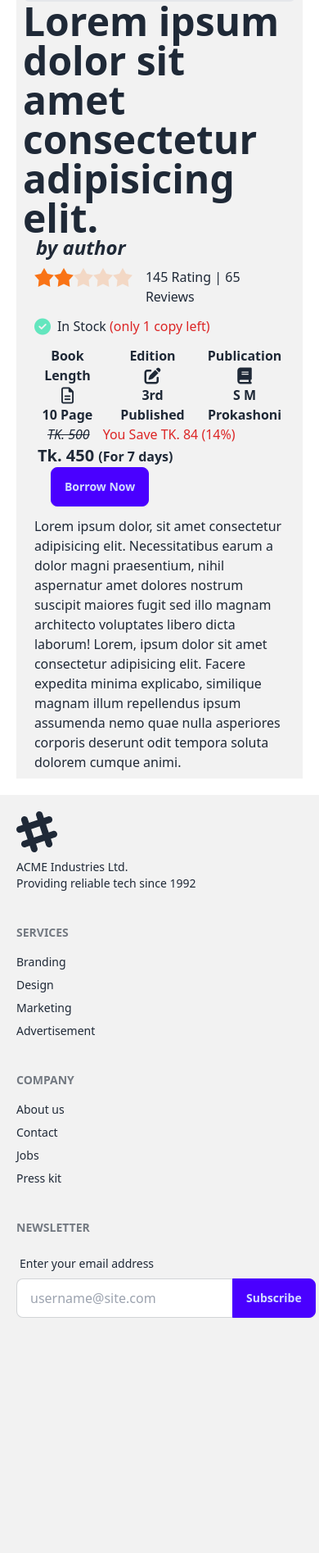
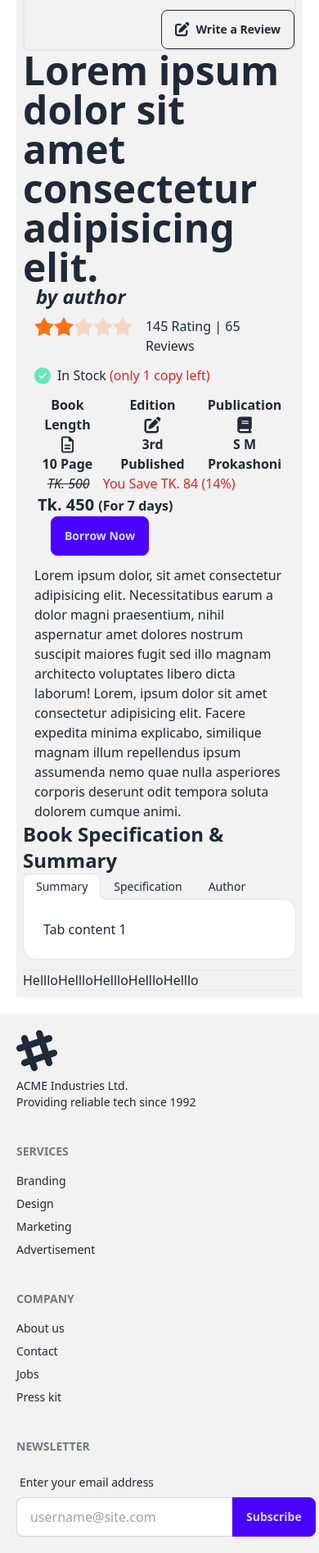
Before and after one commit to SaiyedulMorsalin/Library-Management-System, a Django app: page /books/details/ in a window 390 px wide. Shown: the part 496-2391 px from the top of the page at 82% size. Before the commit the page ends 2104 px from the top, so only its background shows below. Run offline with Django 5.2, Linux system fonts and the light colour scheme; some libraries are stand-ins or nearby versions.

Commit message:
added some changes

```diff
--- a/books/templates/book_detail.html
+++ b/books/templates/book_detail.html
@@ -11,15 +11,21 @@ Book Detail
 {% block main_content %}
 <div class="sm:container sm:mx-auto">
     <div class="grid grid-cols-1 sm:grid-cols-12 m-5">
+        <!-- Main Content -->
         <div class="col-span-8 p-2 bg-base-200">
             <div class="sm:flex sm:gap-10 sm:items-center">
-                <div class="detail-img h-full border-2 rounded-lg">
+                <div class="detail-img border-2 rounded-lg">
                     <figure>
                         <img style="width: 1024px; height: 400px;"
                             src="https://www.themealdb.com/images/media/meals/ustsqw1468250014.jpg" alt="Book Image" />
                     </figure>
+                    <div class=" flex justify-end mt-3">
+                        <a class="btn btn-outline" href=""><i class="fa-solid fa-pen-to-square fa-lg"></i>Write a
+                            Review</a>
+                    </div>
                 </div>
-                <div class="detail-text h-full">
+
+                <div class="detail-text">
                     <div class="text-title font-semibold">
                         <h1 class="text-5xl">Lorem ipsum dolor sit amet consectetur adipisicing elit.</h1>
                         <h5 class="leading-none text-2xl italic ml-4">by author</h5>
@@ -48,35 +54,26 @@ Book Detail
                             <h4 class="mx-4 w-auto">145 Rating | 65 Reviews</h4>
                         </div>
                         <div class="sm:flex sm:justify-center sm:items-center mt-3">
-                            <div class="others-addtion-space"></div>
-
                             <div class="grid grid-cols-1 sm:grid-cols-12 sm:gap-5">
                                 <div class="col-span-7">
                                     <div class="text">
                                         <h4><i class="fa-solid fa-circle-check fa-lg mr-2"
                                                 style="color: #63E6BE;"></i>In Stock <span class="text-red-600">(only 1
                                                 copy left)</span></h4>
-
                                         <div class="flex gap-5 mt-3">
                                             <ul class="text-center text-base font-semibold">
                                                 <li>Book Length</li>
-                                                <li>
-                                                    <i class="fa-regular fa-file-lines fa-lg"></i>
-                                                </li>
+                                                <li><i class="fa-regular fa-file-lines fa-lg"></i></li>
                                                 <li>10 Page</li>
                                             </ul>
                                             <ul class="text-center text-base font-semibold">
                                                 <li>Edition</li>
-                                                <li>
-                                                    <i class="fa-solid fa-pen-to-square fa-lg"></i>
-                                                </li>
+                                                <li><i class="fa-solid fa-pen-to-square fa-lg"></i></li>
                                                 <li>3rd Published</li>
                                             </ul>
                                             <ul class="text-center text-base font-semibold">
                                                 <li>Publication</li>
-                                                <li>
-                                                    <i class="fa-solid fa-book fa-lg"></i>
-                                                </li>
+                                                <li><i class="fa-solid fa-book fa-lg"></i></li>
                                                 <li><a href="">S M Prokashoni</a></li>
                                             </ul>
                                         </div>
@@ -103,16 +100,58 @@ Book Detail
                             consectetur adipisicing elit. Facere expedita minima explicabo, similique magnam illum
                             repellendus ipsum assumenda nemo quae nulla asperiores corporis deserunt odit tempora soluta
                             dolorem cumque animi.</p>
+
                     </div>
+                    <div class="">
+                        <h3 class="text-2xl font-semibold">Book Specification & Summary</h3>
+
+                        <div role="tablist" class="tabs tabs-lifted ">
+                            <input type="radio" name="my_tabs_2" role="tab" class="tab" aria-label="Summary"
+                                checked="checked" />
+                            <div role="tabpanel" class=" tab-content bg-base-100 border-base-300 rounded-box p-6">
+                                Tab content 1
+                            </div>
+
+                            <input type="radio" name="my_tabs_2" role="tab" class="tab" aria-label="Specification" />
+                            <div role="tabpanel" class="tab-content bg-base-100 border-base-300 rounded-box p-6">
+                                Tab content 2
+                            </div>
+
+                            <input type="radio" name="my_tabs_2" role="tab" class="tab" aria-label="Author" />
+                            <div role="tabpanel" class="tab-content bg-base-100 border-base-300 rounded-box p-6">
+                                Tab content 3
+                            </div>
+                        </div>
+
+                    </div>
+
                 </div>
             </div>
+            <div class="mt-3">
+
+                <hr>
+                <div class="flex items-center">
+                    <h1>Helllo</h1>
+                    <h1>Helllo</h1>
+                    <h1>Helllo</h1>
+                    <h1>Helllo</h1>
+                    <h1>Helllo</h1>
+                </div>
+
+
+                <hr>
+            </div>
         </div>
+
+        <!-- Related Books -->
         <div class="col-span-4 hidden sm:block bg-zinc-400">
             <div class="some-text mt-3">
                 <h2 class="text-2xl text-center">Related Books</h2>
             </div>
-            <div class="flex-1">
-                <div id="card" class="card card-compact bg-base-100 shadow-xl">
+            <div class="space-y-4">
+                <!-- Card Component -->
+                <!-- {% for book in related_books %} -->
+                <div class="card card-compact bg-base-100 shadow-xl">
                     <figure onclick="window.location.href = '{% url 'book_detail' %}'">
                         <img id="img" src="https://img.daisyui.com/images/stock/photo-1606107557195-0e29a4b5b4aa.webp"
                             alt="Book" />
@@ -122,66 +161,29 @@ Book Detail
                         <p class="leading-none ml-2 text-lg italic">by author</p>
                         <div class="card-text text-center">
                             <p>If a dog chews shoes whose shoes does he choose?</p>
-                            <h3 title="Now Borrow Price Tk. 450" class=""><span class="line-through italic text-lg">TK.
-                                    500</span><span class="ml-1 hover:italic text-xl font-semibold">Tk. 450</span></h3>
+                            <h3 title="Now Borrow Price Tk. 450" class="">
+                                <span class="line-through italic text-lg">TK. 500</span>
+                                <span class="ml-1 hover:italic text-xl font-semibold">Tk. 450</span>
+                            </h3>
                         </div>
-
-                        <div id="card-actions" class="card-actions justify-end">
-                            <button onclick="my_modal_4.showModal()"
-                                class="btn btn-sm btn-outline hidden sm:block">Read</button>
+                        <div class="card-actions justify-end">
+                            <button onclick="my_modal_4.showModal()" class="btn btn-sm btn-outline">Read</button>
                             <button onclick="window.location.href = '{% url 'book_detail' %}'"
-                                class="btn btn-sm btn-primary hidden sm:block">Details</button>
+                                class="btn btn-sm btn-primary">Details</button>
                         </div>
                     </div>
                 </div>
-            </div>
-            <div class="flex-1">
-                <div id="card" class="card card-compact bg-base-100 shadow-xl">
-                    <figure onclick="window.location.href = '{% url 'book_detail' %}'">
-                        <img id="img" src="https://img.daisyui.com/images/stock/photo-1606107557195-0e29a4b5b4aa.webp"
-                            alt="Book" />
-                    </figure>
-                    <div class="card-body">
-                        <h2 class="text-2xl leading-none">Harry Potter</h2>
-                        <p class="leading-none ml-2 text-lg italic">by author</p>
-                        <div class="card-text text-center">
-                            <p>If a dog chews shoes whose shoes does he choose?</p>
-                            <h3 title="Now Borrow Price Tk. 450" class=""><span class="line-through italic text-lg">TK.
-                                    500</span><span class="ml-1 hover:italic text-xl font-semibold">Tk. 450</span></h3>
-                        </div>
-
-                        <div id="card-actions" class="card-actions justify-end">
-                            <button onclick="my_modal_4.showModal()"
-                                class="btn btn-sm btn-outline hidden sm:block">Read</button>
-                            <button onclick="window.location.href = '{% url 'book_detail' %}'"
-                                class="btn btn-sm btn-primary hidden sm:block">Details</button>
-                        </div>
-                    </div>
-                </div>
-                <div id="card" class="card card-compact bg-base-100 shadow-xl">
-                    <figure onclick="window.location.href = '{% url 'book_detail' %}'">
-                        <img id="img" src="https://img.daisyui.com/images/stock/photo-1606107557195-0e29a4b5b4aa.webp"
-                            alt="Book" />
-                    </figure>
-                    <div class="card-body">
-                        <h2 class="text-2xl leading-none">Harry Potter</h2>
-                        <p class="leading-none ml-2 text-lg italic">by author</p>
-                        <div class="card-text text-center">
-                            <p>If a dog chews shoes whose shoes does he choose?</p>
-                            <h3 title="Now Borrow Price Tk. 450" class=""><span class="line-through italic text-lg">TK.
-                                    500</span><span class="ml-1 hover:italic text-xl font-semibold">Tk. 450</span></h3>
-                        </div>
-
-                        <div id="card-actions" class="card-actions justify-end">
-                            <button onclick="my_modal_4.showModal()"
-                                class="btn btn-sm btn-outline hidden sm:block">Read</button>
-                            <button onclick="window.location.href = '{% url 'book_detail' %}'"
-                                class="btn btn-sm btn-primary hidden sm:block">Details</button>
-                        </div>
-                    </div>
-                </div>
+                <!-- {% endfor %} -->
             </div>
         </div>
     </div>
-</div>
-{% endblock %}
+
+
+
+
+
+
+
+
+
+    {% endblock %}
--- a/core/static/src/script.js
+++ b/core/static/src/script.js
@@ -1,6 +1,9 @@
-const onImageClickDetails = () => {
-    document.getElementById('img').addEventListener('click', () => {
-        window.location.href = 'https://example.com';
-    })
+const clickTab = (tab) => {
+    // Remove 'tab-active' class from all tabs
+    document.querySelectorAll('.tab').forEach(element => {
+        element.classList.remove('tab-active');
+    });
 
-};
+    // Add 'tab-active' class to the clicked tab
+    tab.classList.add('tab-active');
+}
```
